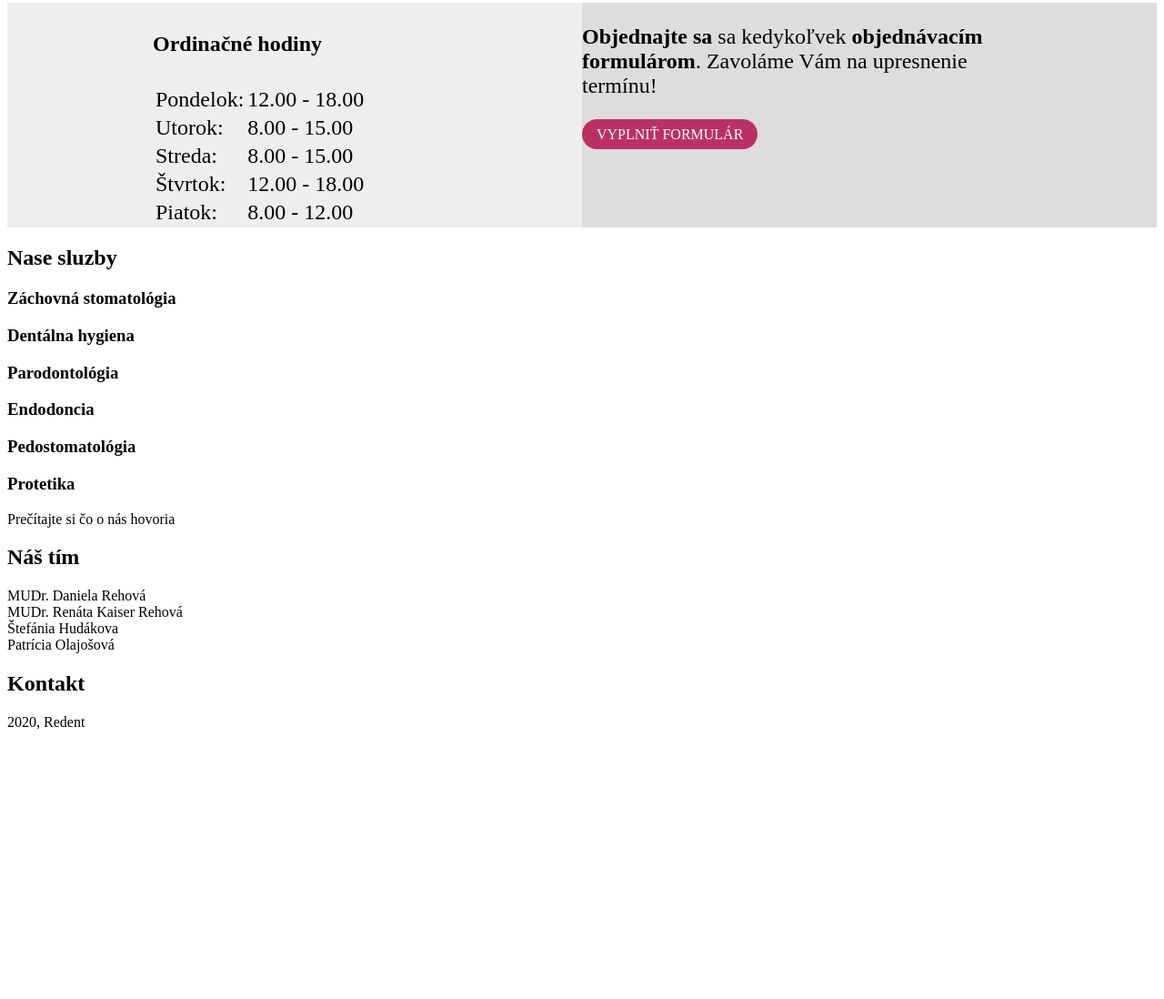
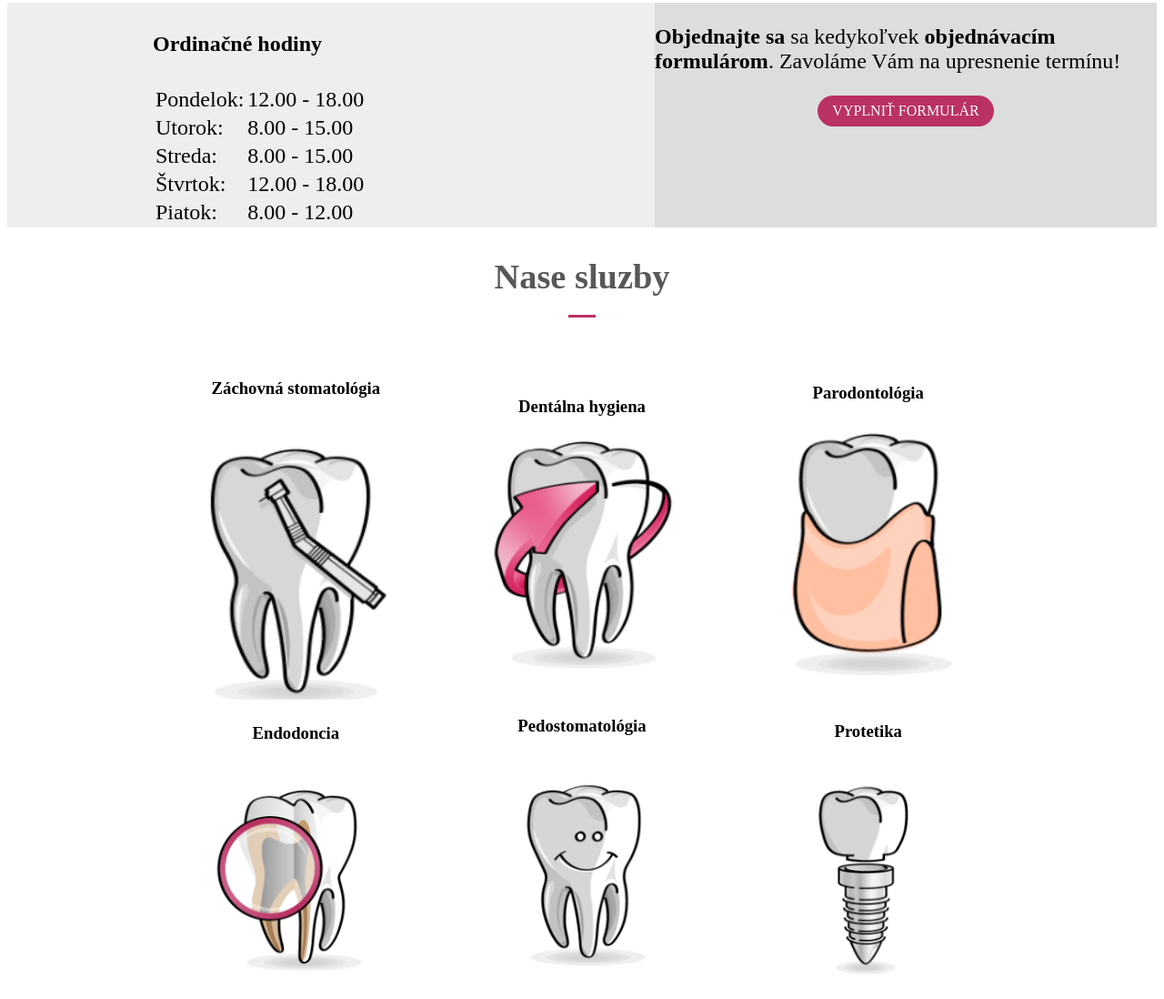
Before and after one commit to Sobanim/dentist-project, a plain HTML site: page index.html in a window 1280 px wide. Shown: the part 1089-2187 px from the top of the page at 91% size. Before the commit the page ends 1900 px from the top, so only its background shows below. Drawn offline with Linux system fonts and the light colour scheme.

Commit message:
Working on our service

```diff
--- a/css/style.css
+++ b/css/style.css
@@ -56,6 +56,22 @@
     content: "";
     margin: 20px auto;
     width: 30px;
+}
+
+.service-items{
+    flex-wrap: wrap;
+    margin: 3rem 10rem;
+}
+.service-item{
+    flex: 33%;
+    display: flex;
+    flex-direction: column;
+    justify-content: center;
+    align-items: center;
+    /* max-width: 425px; */
+}
+.service-item img{
+    width: 13rem;
 }
 
 
@@ -133,7 +149,8 @@
 }
 .akcept-form{
     background-color: #dddddd;
-    padding-right: 10rem;
     font-size: 1.5rem;
 }
-.akcept-form
+.button-center{
+    justify-content: center;
+}
--- a/index.html
+++ b/index.html
@@ -93,32 +93,40 @@
             Zavoláme Vám na upresnenie termínu!
           </p>
 
-          <a class="btn-submit" href="">VYPLNIŤ FORMULÁR</a>
+          <div class="button-center flex">
+            <a class="btn-submit" href="">VYPLNIŤ FORMULÁR</a>
+          </div>
+
         </div>
       </div>
     </section>
 
     <section>
-      <h2>Nase sluzby</h2>
-
-      <div>
-        <div>
+      <h2 class="big-head">Nase sluzby</h2>
+      <div class="flex service-items">
+        <div class="service-item">
           <h3>Záchovná stomatológia</h3>
+          <img src="img/Новая папка/tooth1.png" alt="Záchovná stomatológia">
         </div>
-        <div>
+        <div class="service-item">
           <h3>Dentálna hygiena</h3>
+          <img src="img/Новая папка/tooth2.png" alt="Dentálna hygiena">
         </div>
-        <div>
+        <div class="service-item">
           <h3>Parodontológia</h3>
+          <img src="img/Новая папка/tooth3.png" alt="Parodontológia">
         </div>
-        <div>
+        <div class="service-item">
           <h3>Endodoncia</h3>
+          <img src="img/tooth4.png" alt="Endodoncia">
         </div>
-        <div>
+        <div class="service-item">
           <h3>Pedostomatológia</h3>
+          <img src="img/tooth5.png" alt="Pedostomatológia">
         </div>
-        <div>
+        <div class="service-item">
           <h3>Protetika</h3>
+          <img src="img/tooth6.png" alt="Protetika">
         </div>
       </div>
 
@@ -128,7 +136,7 @@
     </section>
 
     <section>
-      <h2>Náš tím</h2>
+      <h2 class="big-head">Náš tím</h2>
       <div>MUDr. Daniela Rehová</div>
       <div>MUDr. Renáta Kaiser Rehová</div>
       <div>Štefánia Hudákova</div>
@@ -136,7 +144,7 @@
     </section>
 
     <section>
-      <h2>Kontakt</h2>
+      <h2 class="big-head">Kontakt</h2>
       <div></div>
       <div></div>
     </section>
```
Also changed, not shown: img/tooth1.png (added), img/tooth2.png (added), img/tooth3.png (added), img/tooth4.png (added), img/tooth5.png (added), img/tooth6.png (added), img/what-about-us.png (added), img/Новая папка/tooth1.png (added), img/Новая папка/tooth2.png (added), img/Новая папка/tooth3.png (added).
